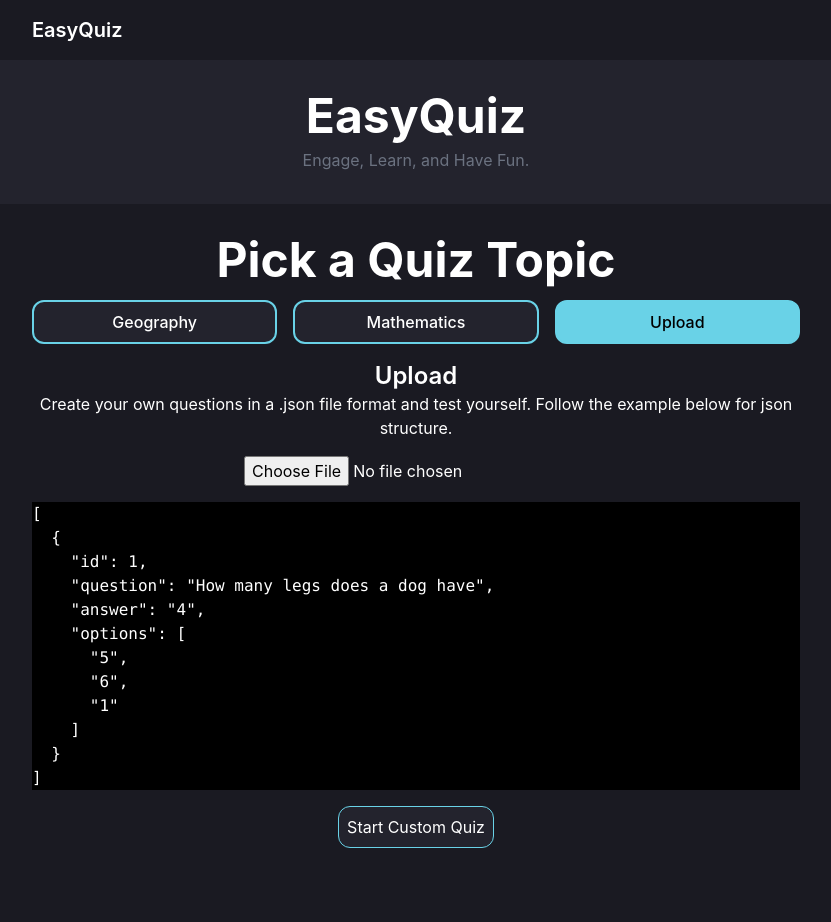
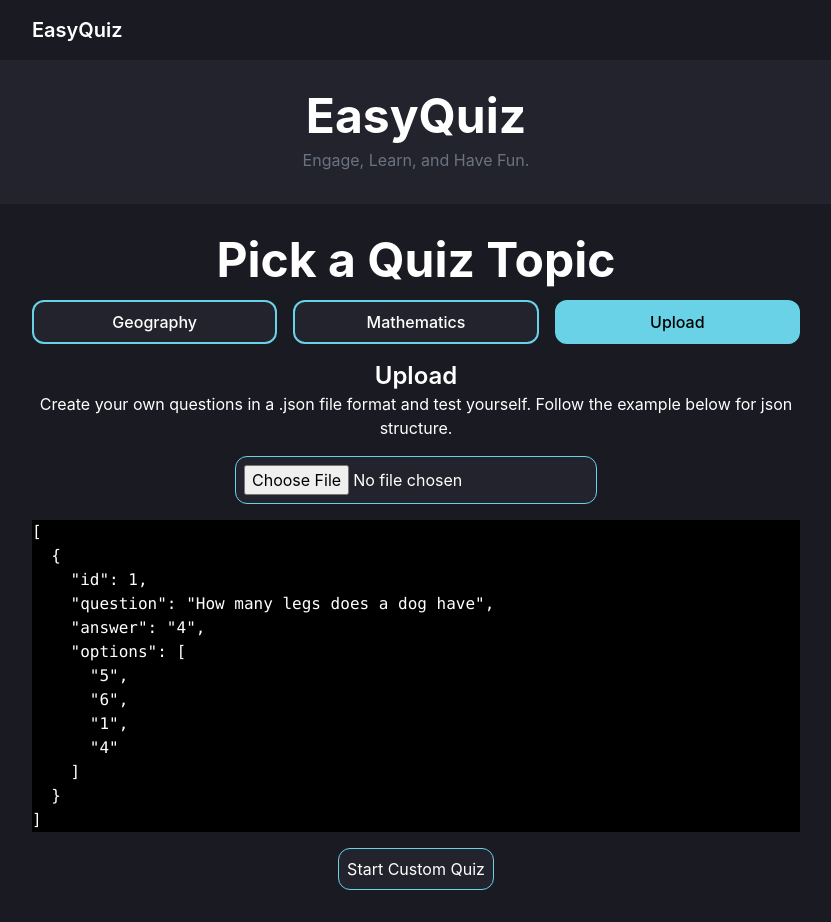
Before and after one commit to 8liam/quiz, a React (Create React App) app: page / in a window 1280 px wide. Both pictures are taken after a click on the link "Upload". Shown: the whole page, without its empty margins (224-1055 px from the left). Before the commit the page ends 880 px from the top, so only its background shows below. Built offline with nearby package versions, Linux system fonts and the light colour scheme; no server answers.

Commit message:
changed styling of upload buttons.

```diff
--- a/src/sections/quizzes.jsx
+++ b/src/sections/quizzes.jsx
@@ -20,6 +20,7 @@ export default function Quizzes() {
         "5",
         "6",
         "1",
+        "4"
       ]
     }
   ]
@@ -133,7 +134,7 @@ export default function Quizzes() {
                 type="file"
                 accept=".json"
                 onChange={handleFileChange}
-                className="mt-4"
+                className="mt-4 p-2 bg-primary rounded-xl border border-accent"
               />
               {!uploadedQuiz && (
                 <pre className="bg-black overflow-auto text-left mt-4">
```
